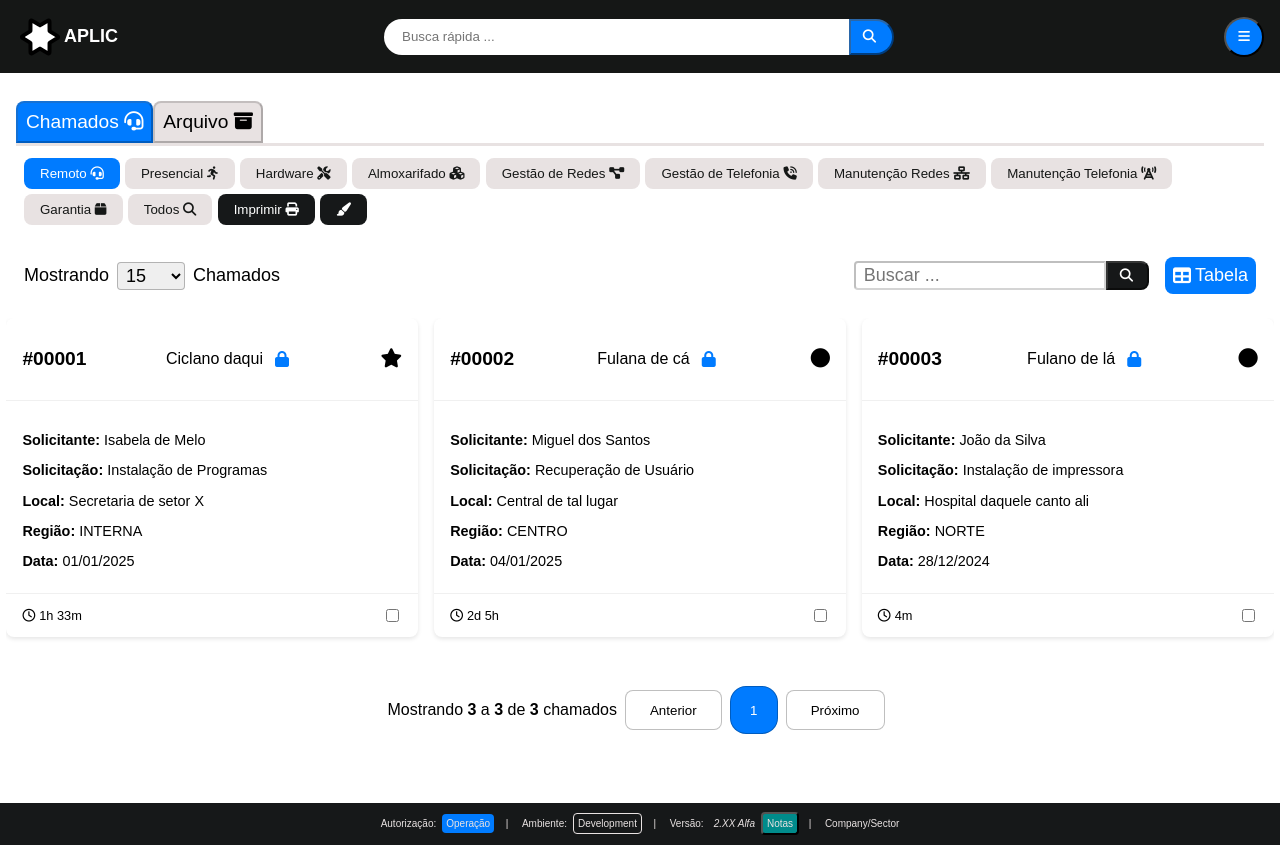
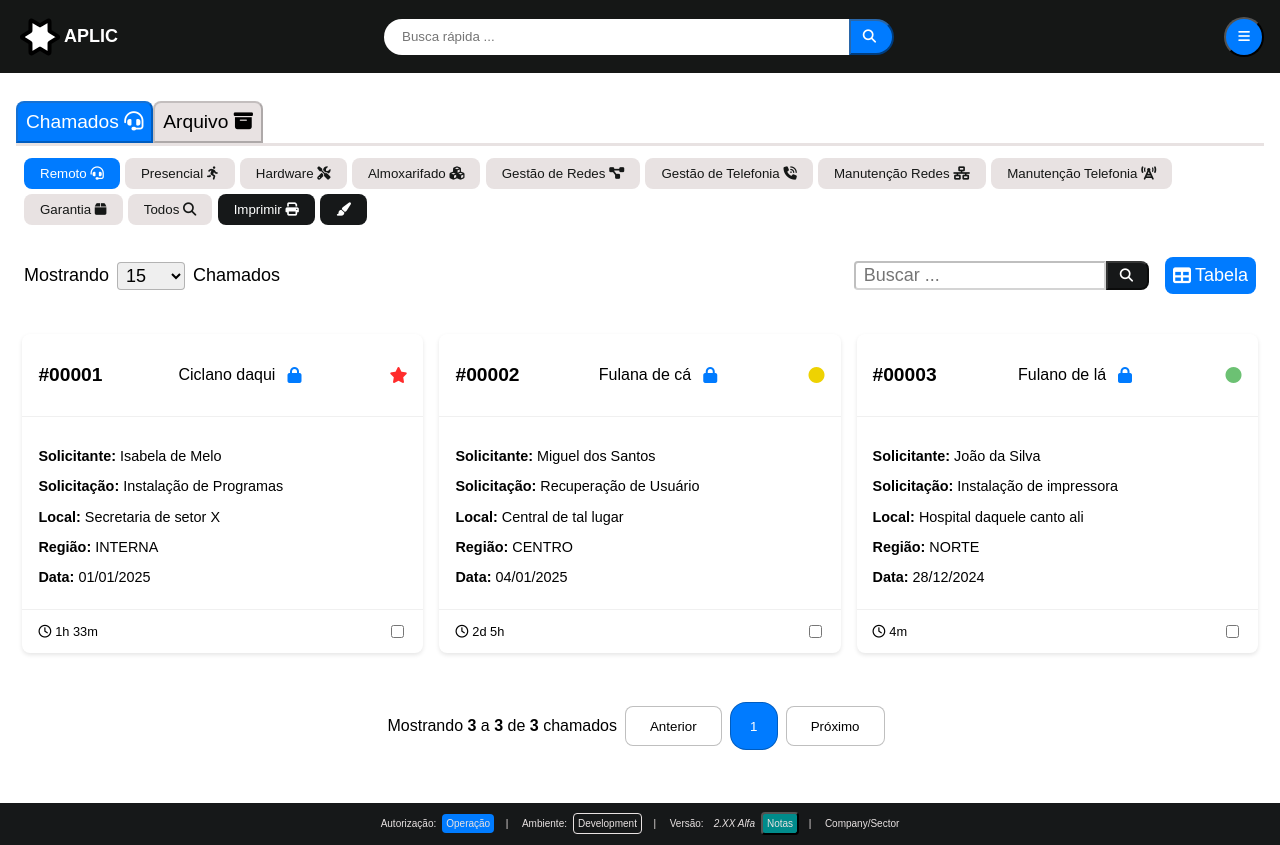
Before and after one commit to ArthurJFMotter/gerenciador-de-chamados, an Angular app in the folder ticket-management-app/: page / in a window 1280 px wide. Built offline with nearby package versions, Linux system fonts and the light colour scheme.

Commit message:
cards fix fix

```diff
--- a/ticket-management-app/src/app/components/ticket-card/ticket-card.component.css
+++ b/ticket-management-app/src/app/components/ticket-card/ticket-card.component.css
@@ -3,7 +3,7 @@
     display: grid;
     grid-template-columns: repeat(auto-fit, minmax(280px, 1fr));
     gap: 1rem;
-    padding-bottom: 1rem;
+    padding: 1rem;
 
     @media (min-width: 720px) {
         grid-template-columns: repeat(2, 1fr);
@@ -24,6 +24,8 @@
 }
 
 .ticket-card:hover {
+    background-color:rgb(248, 248, 248);
+    border: solid 1px rgba(0, 0, 0, 0.25);
     transform: translateY(-4px);
 }
 
--- a/ticket-management-app/src/app/components/ticket-card/ticket-card.component.html
+++ b/ticket-management-app/src/app/components/ticket-card/ticket-card.component.html
@@ -1,13 +1,15 @@
- <!-- Card Grid Start-->
- <div class="card-grid">
+<!-- Card Grid Start-->
+<div class="card-grid">
     <div class="ticket-card" *ngFor="let ticket of tickets">
         <div class="card-header">
             <h3 class="ticket-id">#{{ticket.id}}</h3>
             <section class="responsible-info">
                 <p class="responsible">{{ticket.responsible}}</p>
-                <i class="fa fa-lock"></i>
+                <i *ngIf="ticket.responsible" class="fa fa-lock"></i>
             </section>
-           <span [innerHTML]="ticket.status" class="status-icon"></span>
+            <i *ngIf="ticket.status === 'priority'" class="fa fa-star" style="color: #FF2C2C;"></i>
+            <i *ngIf="ticket.status === 'open'" class="fa fa-circle" style="color: #EED202;"></i>
+            <i *ngIf="ticket.status === 'closed'" class="fa fa-circle" style="color: #6CC173;"></i>
         </div>
         <div class="card-body">
             <p class="requester"><strong>Solicitante:</strong> {{ticket.requester}}</p>
--- a/ticket-management-app/src/app/components/ticket-card/ticket-card.component.ts
+++ b/ticket-management-app/src/app/components/ticket-card/ticket-card.component.ts
@@ -23,7 +23,7 @@ export class TicketCardComponent implements OnInit {
   tickets: Ticket[] = [
     {
       id: '00001',
-            status: '<i class="fa fa-star" style="color: red;"></i>',
+      status: 'priority',
       requester: 'Isabela de Melo',
       request: 'Instalação de Programas',
       location: 'Secretaria de setor X',
@@ -34,7 +34,7 @@ export class TicketCardComponent implements OnInit {
     },
     {
       id: '00002',
-            status: '<i class="fa fa-circle" style="color: yellow;"></i>',
+      status: 'open',
       requester: 'Miguel dos Santos',
       request: 'Recuperação de Usuário',
       location: 'Central de tal lugar',
@@ -45,7 +45,7 @@ export class TicketCardComponent implements OnInit {
     },
     {
       id: '00003',
-            status: '<i class="fa fa-circle" style="color: green;"></i>',
+      status: 'closed',
       requester: 'João da Silva',
       request: 'Instalação de impressora',
       location: 'Hospital daquele canto ali',
@@ -56,10 +56,6 @@ export class TicketCardComponent implements OnInit {
     },
   ];
 
-    getSafeHTML(html: string): any {
-        return html;
-    }
-
   ngOnInit(): void {
   }
 
--- a/ticket-management-app/src/app/components/ticket-table/ticket-table.component.html
+++ b/ticket-management-app/src/app/components/ticket-table/ticket-table.component.html
@@ -1,5 +1,5 @@
- <!--ticket table start-->
- <table id="ticket-table">
+<!--ticket table start-->
+<table id="ticket-table">
     <thead>
         <tr>
             <th>
@@ -93,7 +93,11 @@
     <tbody>
         <tr *ngFor="let ticket of tickets">
             <td>{{ticket.id}}</td>
-             <td [innerHTML]="ticket.status"></td>
+            <td>
+                <i *ngIf="ticket.status === 'priority'" class="fa fa-star" style="color: #FF2C2C;"></i>
+                <i *ngIf="ticket.status === 'open'" class="fa fa-circle" style="color: #EED202;"></i>
+                <i *ngIf="ticket.status === 'closed'" class="fa fa-circle" style="color: #6CC173;"></i>
+            </td>
             <td>{{ticket.requester}}</td>
             <td>{{ticket.request}}</td>
             <td>{{ticket.location}}</td>
--- a/ticket-management-app/src/app/components/ticket-table/ticket-table.component.ts
+++ b/ticket-management-app/src/app/components/ticket-table/ticket-table.component.ts
@@ -23,7 +23,7 @@ export class TicketTableComponent implements OnInit {
   tickets: Ticket[] = [
     {
       id: '00001',
-      status: '<i class="fa fa-star" style="color: red;"></i>',
+      status: 'priority',
       requester: 'Isabela de Melo',
       request: 'Instalação de Programas',
       location: 'Secretaria de setor X',
@@ -34,7 +34,7 @@ export class TicketTableComponent implements OnInit {
     },
     {
       id: '00002',
-      status: '<i class="fa fa-circle" style="color: yellow;"></i>',
+      status: 'open',
       requester: 'Miguel dos Santos',
       request: 'Recuperação de Usuário',
       location: 'Central de tal lugar',
@@ -45,7 +45,7 @@ export class TicketTableComponent implements OnInit {
     },
     {
       id: '00003',
-      status: '<i class="fa fa-circle" style="color: green;"></i>',
+      status: 'closed',
       requester: 'João da Silva',
       request: 'Instalação de impressora',
       location: 'Hospital daquele canto ali',
@@ -59,8 +59,7 @@ export class TicketTableComponent implements OnInit {
   sortColumn: number | null = null;
   sortOrder: 'asc' | 'desc' = 'asc';
 
-  ngOnInit(): void {
-  }
+  ngOnInit(): void {}
 
   sortRows(columnIndex: number) {
     if (this.sortColumn === columnIndex) {
@@ -74,7 +73,7 @@ export class TicketTableComponent implements OnInit {
       const cellA = Object.values(a)[columnIndex] as string;
       const cellB = Object.values(b)[columnIndex] as string;
 
-      if (columnIndex === 0) { // Sort numeric values
+      if (columnIndex === 0) {
         const numA = parseInt(cellA, 10);
         const numB = parseInt(cellB, 10);
         return this.sortOrder === 'asc' ? numA - numB : numB - numA;
@@ -83,8 +82,4 @@ export class TicketTableComponent implements OnInit {
       return this.sortOrder === 'asc' ? cellA.localeCompare(cellB) : cellB.localeCompare(cellA);
     });
   }
-
-  getSafeHTML(html: string): any {
-    return html;
-  }
 }
```
Lines whose indentation alone changed are shown as unchanged.
